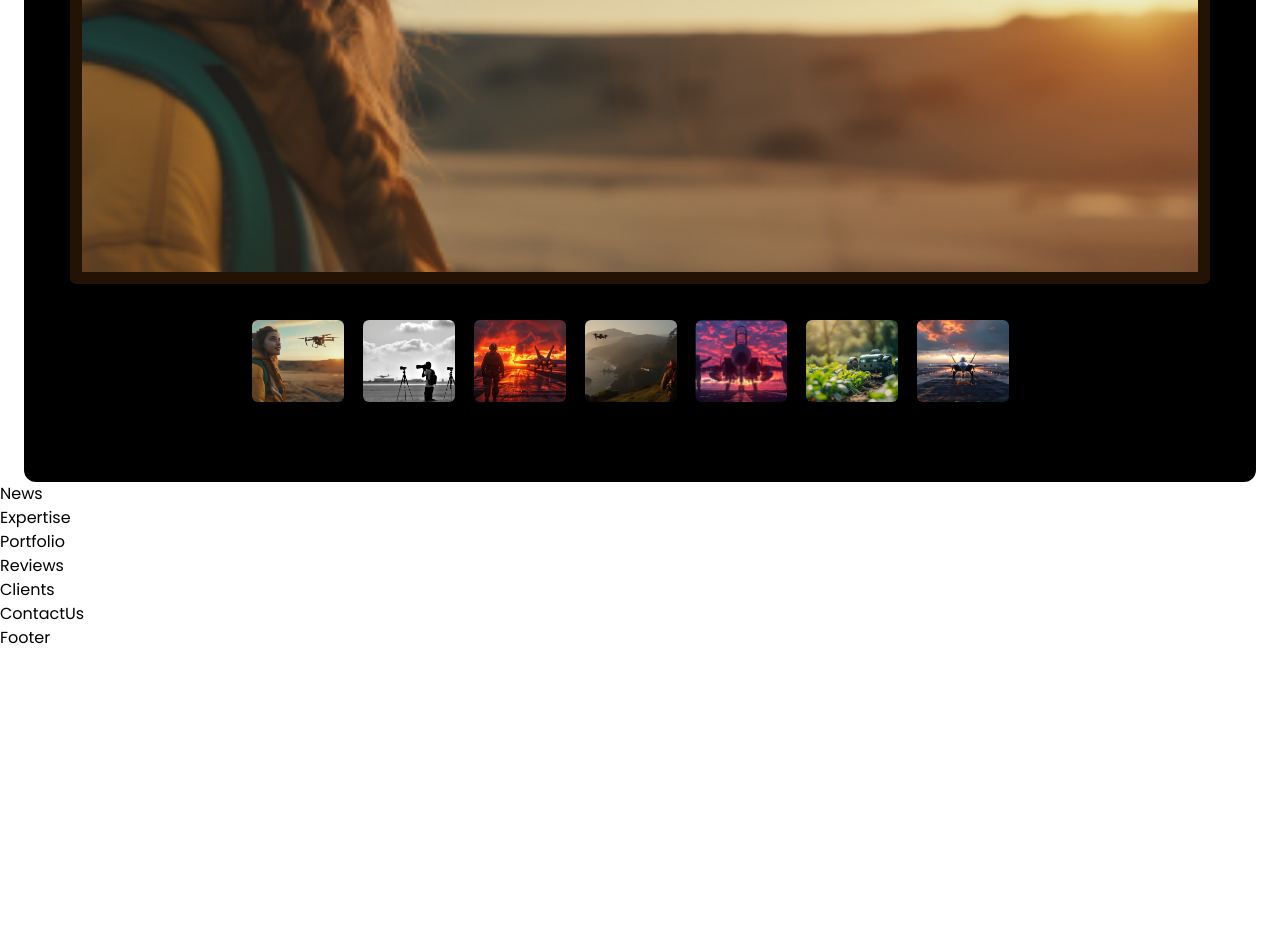
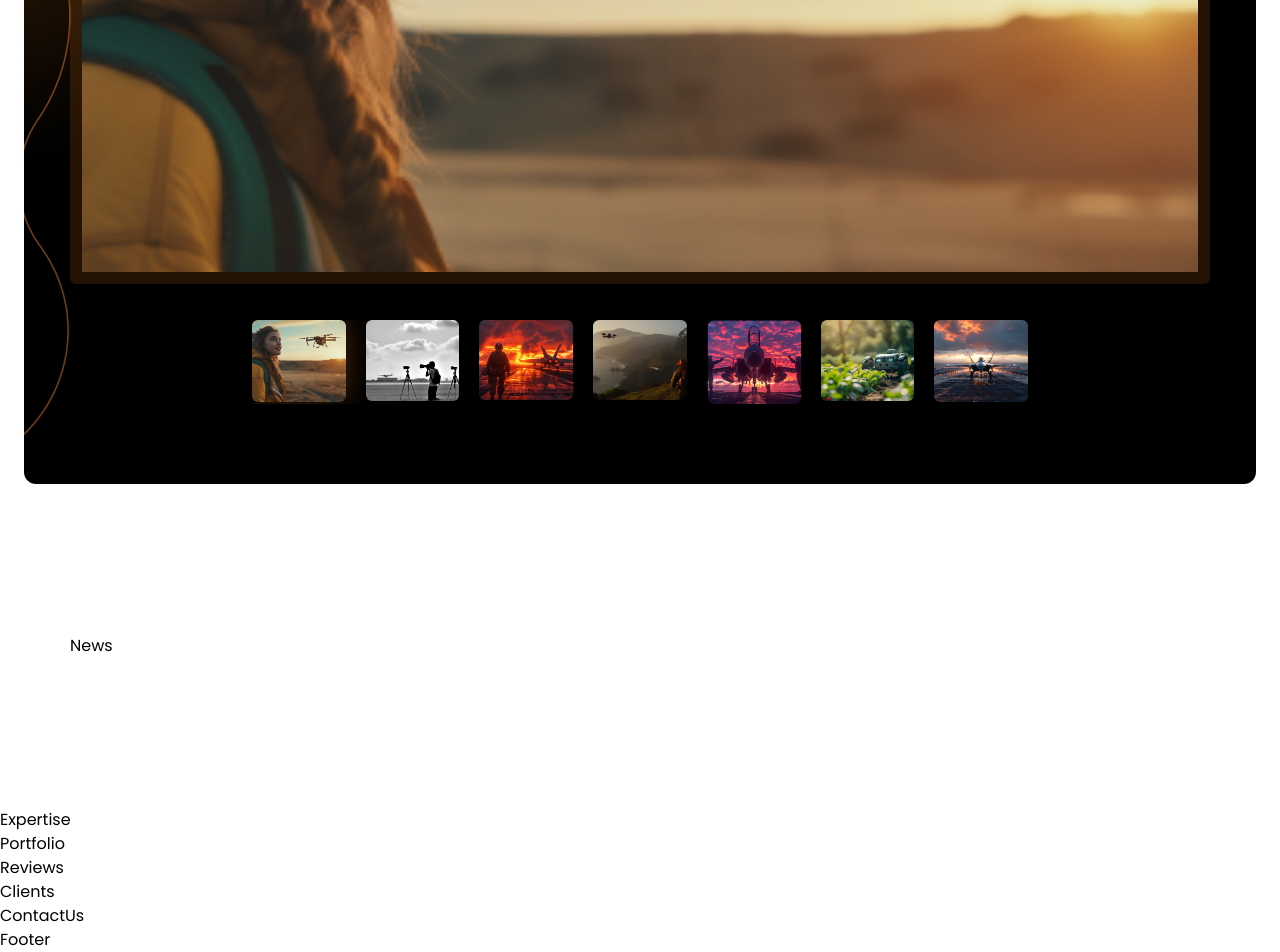
Before and after one commit to Ap-Developer-18/testing, a React (Create React App) app: page / in a window 1280 px wide. Shown: the part 3323-4275 px from the top of the page. Before the commit the page ends 3973 px from the top, so only its background shows below. Built offline with nearby package versions, Linux system fonts and the light colour scheme.

Commit message:
work on second section

```diff
--- a/src/App.css
+++ b/src/App.css
@@ -31,3 +31,7 @@
 * {
   font-family: "Poppins", serif;
 }
+
+.swiper-slide-thumb-active {
+  @apply shadow-custom scale-125 duration-300;
+}
--- a/src/components/Experience.jsx
+++ b/src/components/Experience.jsx
@@ -1,79 +1,53 @@
 import React, { useState } from 'react';
 import SectionName from './common/SectionName';
 import Heading from './common/Heading';
-
+import ellipseImg from '../assets/images/png/experience-ellipse.png'
+import dots from '../assets/images/png/dots-ellipse.png'
 import { Swiper, SwiperSlide } from 'swiper/react';
-
 import 'swiper/css';
 import 'swiper/css/free-mode';
 import 'swiper/css/navigation';
 import 'swiper/css/thumbs';
-
-// import required modules
 import { EffectFade, FreeMode, Navigation, Thumbs } from 'swiper/modules';
 import { EX_DATA } from '../utils/helper';
 
 const Experience = () => {
   const [thumbsSwiper, setThumbsSwiper] = useState(null);
   return (
-    <div className="px-6 mx-auto">
-      <div className={`max-w-[1391px] mx-auto rounded-xl py-6 sm:py-8 md:py-12 lg:py-20 bg-black`}>
+    <div className="px-6 mx-auto relative">
+      <div className={`max-w-[1391px] mx-auto rounded-xl py-6 sm:py-8 md:py-12 lg:py-20 bg-black relative`}>
         <div className="container max-w-[1188px] max-sm:!px-3 max-md:!px-4">
           <SectionName className={`justify-center`} bgWhite={true} mainText='text-white' textName='THE BEST EXPERIENCE' />
           <Heading className="text-white text-center" firstText="Know&nbsp;" simpleText="More Through" secondText="Videos" />
+          <img src={ellipseImg} className='absolute left-0 top-0 pointer-events-none' alt="ellipse" />
+          <img src={dots} className='absolute left-0 -top-[116px] pointer-events-none max-lg:hidden' alt="ellipse" />
           <div>
-            <Swiper
-              effect={'fade'}
-              thumbs={{ swiper: thumbsSwiper }}
-              modules={[EffectFade, FreeMode, Thumbs]}
+            <Swiper effect={'fade'} thumbs={{ swiper: thumbsSwiper }} modules={[EffectFade, FreeMode, Thumbs]}
               className="mySwiper2 max-lg:max-w-[1000px] w-full h-[330px] sm:h-[400px] md:h-[492px] mt-4 sm:mt-6 md:mt-8 lg:mt-12">
-              <div>
               {EX_DATA.map((obj, index) => (
                 <SwiperSlide key={index}>
                   <img className='w-full h-[330px] sm:h-[400px] md:h-[492px] object-cover object-center rounded-md border-[2px] md:border-[6px] xl:border-[12px] border-orange border-opacity-15' src={obj.path} alt={obj.alt} />
                 </SwiperSlide>
               ))}
-              </div>
             </Swiper>
-            <Swiper
-              onSwiper={setThumbsSwiper}
-              freeMode={true}
+            <Swiper onSwiper={setThumbsSwiper} freeMode={true}
               breakpoints={{
-                320: {
-                  slidesPerView: 2,
-                  spaceBetween: 10,
-                },
-                370: {
-                  slidesPerView: 3,
-                  spaceBetween: 10,
-                },
-                492: {
-                  slidesPerView: 4,
-                },
-                576: {
-                  slidesPerView: 5,
-                },
-                708: {
-                  slidesPerView: 6,
-                  spaceBetween: 20,
-                },
-                1024: {
-                  slidesPerView: 7,
-                },
+                320: { slidesPerView: 2, spaceBetween: 10, }, 370: { slidesPerView: 3, spaceBetween: 10, },
+                492: { slidesPerView: 4, }, 576: { slidesPerView: 5, }, 708: { slidesPerView: 6, spaceBetween: 20, },
+                1024: { slidesPerView: 7, spaceBetween: 20 },
               }}
               modules={[FreeMode, Navigation, Thumbs]}
               className="mySwiper mt-4 sm:mt-6 md:mt-9 max-w-[776px]">
-              <div>
               {EX_DATA.map((obj, index) => (
                 <SwiperSlide key={index} className='w-[92px] h-[82px]'>
-                    <img className='rounded-md w-[92px] h-[82px]' src={obj.path} alt={obj.alt} />
+                  <img className='rounded-md cursor-pointer' src={obj.path} alt={obj.alt} />
                 </SwiperSlide>
               ))}
-              </div>
             </Swiper>
           </div>
         </div>
       </div>
+      <img src={ellipseImg} className='absolute right-0 -top-[59%] max-md:hidden rotate-180' alt="ellipse" />
     </div>
   );
 };
--- a/src/components/News.jsx
+++ b/src/components/News.jsx
@@ -2,7 +2,7 @@ import React from 'react'
 
 const News = () => {
   return (
-    <div>News</div>
+    <div className='py-16 md:py-20 lg:py-28 xl:py-[150px] container lg:max-w-[1188px]'>News</div>
   )
 }
 
--- a/tailwind.config.js
+++ b/tailwind.config.js
@@ -29,6 +29,9 @@ module.exports = {
         140: "140%",
         150: "150%",
       },
+      boxShadow: {
+        "custom": "0px -2px 29.9px 0px #E67E224D",
+      },
     },
   },
   plugins: [],
```
Also changed, not shown: src/assets/images/png/experience-ellipse.png (added). Lines whose indentation alone changed are shown as unchanged.
